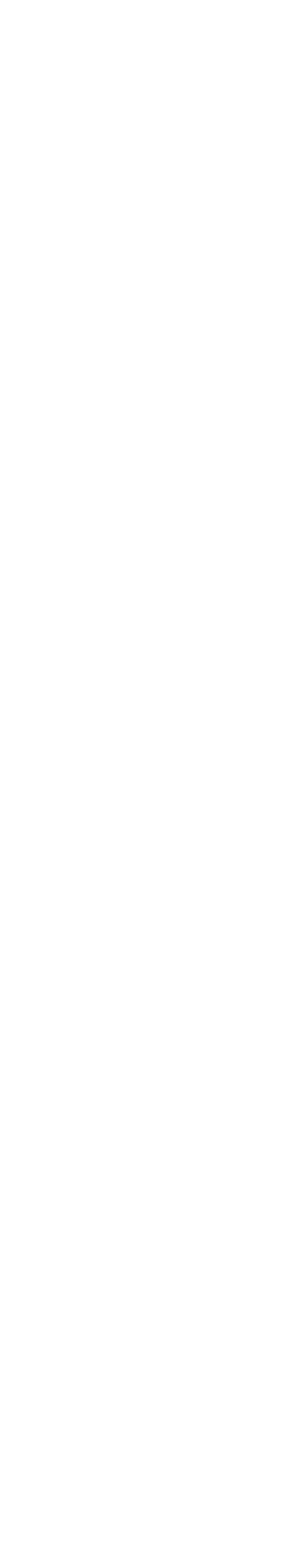
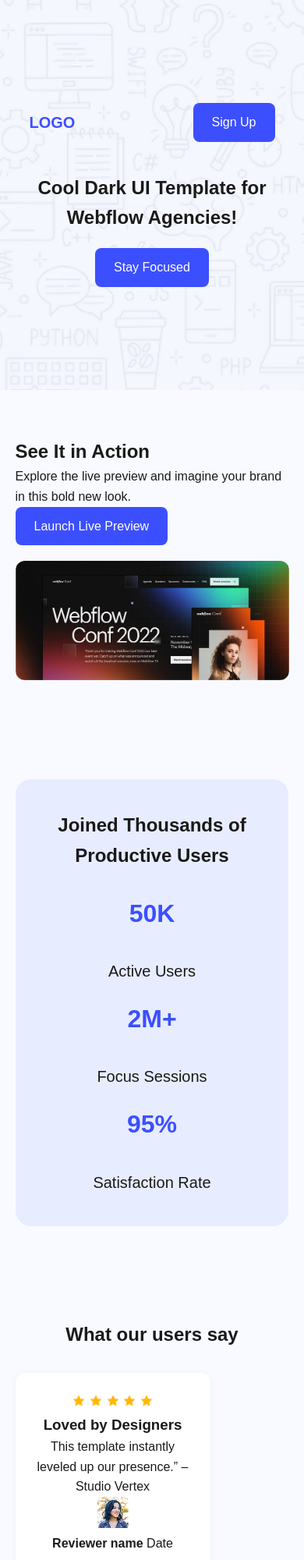
Before and after one commit to Himel-L/Assainment-1, a plain HTML site: page assainment-1.html in a window 390 px wide. Shown: the top 2000 px of the page at 78% size. Before the commit the page ends 844 px from the top, so only its background shows below. Drawn offline with Linux system fonts and the light colour scheme.

```diff
--- /dev/null
+++ b/assainment-1.css
@@ -0,0 +1,246 @@
+* {
+  margin: 0;
+  padding: 0;
+  box-sizing: border-box;
+  font-family: sans-serif;
+}
+
+body {
+  background-color: #f8faff;
+  color: #1a1a1a;
+  line-height: 1.6;
+}
+
+.hero {
+  min-height: 500px;
+  background-image: url("Assets/Hero-bg.png");
+  background-size: cover;
+  background-position: center;
+  background-repeat: no-repeat;
+  padding: 80px 20px;
+  text-align: center;
+  display: flex;
+  flex-direction: column;
+  justify-content: center;
+}
+
+.header {
+  display: flex;
+  justify-content: space-between;
+  align-items: center;
+  padding: 0 5%;
+  margin-bottom: 40px;
+}
+
+.logo {
+  font-weight: bold;
+  font-size: 20px;
+  color: #3c4fff;
+}
+
+.btn {
+  background-color: #3c4fff;
+  color: white;
+  padding: 10px 20px;
+  border-radius: 6px;
+  text-decoration: none;
+  display: inline-block;
+  font-size: 16px;
+  font-weight: 500;
+  transition: 0.3s;
+  cursor: pointer;
+  border: none;
+}
+
+.btn-wrapper {
+  text-align: center;
+  margin-top: 20px;
+}
+
+
+.action {
+  display: flex;
+  flex-wrap: wrap;
+  justify-content: space-between;
+  padding: 60px 5%;
+  align-items: center;
+}
+
+.action .text {
+  flex: 1;
+  min-width: 250px;
+}
+
+.action .image img {
+  max-width: 100%;
+  border-radius: 12px;
+  margin-top: 20px;
+}
+
+.stats {
+  text-align: center;
+  padding: 60px 20px;
+  background: #f8faff;
+}
+
+.stats-box {
+  background-color: #e7edff;
+  padding: 40px 20px;
+  border-radius: 20px;
+  max-width: 1000px;
+  margin: 0 auto;
+}
+
+.numbers {
+  display: flex;
+  justify-content: center;
+  gap: 50px;
+  margin-top: 30px;
+  flex-wrap: wrap;
+}
+
+.numbers div {
+  font-size: 20px;
+}
+
+.numbers strong {
+  display: block;
+  font-size: 32px;
+  color: #3c4fff;
+}
+
+
+.testimonials {
+  padding: 60px 5%;
+  text-align: center;
+}
+
+.cards {
+  display: flex;
+  gap: 20px;
+  flex-wrap: wrap;
+  justify-content: center;
+  margin-top: 30px;
+}
+
+.card {
+  background: #fff;
+  padding: 20px;
+  border-radius: 12px;
+  box-shadow: 0 2px 8px rgba(0,0,0,0.05);
+  width: 250px;
+}
+
+.stars {
+  color: gold;
+  font-size: 20px;
+}
+
+.focus {
+  padding: 60px 5%;
+  background-color: #f8faff;
+}
+
+.focus-content {
+  display: flex;
+  align-items: center;
+  justify-content: space-between;
+  gap: 40px;
+  flex-wrap: wrap;
+}
+
+.focus .text {
+  flex: 1;
+  min-width: 280px;
+}
+
+.focus .image img {
+  max-width: 100%;
+  border-radius: 16px;
+  flex: 1;
+  min-width: 280px;
+}
+
+.contact {
+  background: #f1f5ff;
+  padding: 60px 5%;
+  display: flex;
+  flex-direction: column;
+  align-items: center;
+  justify-content: center;
+  text-align: center;
+}
+
+form {
+  width: 100%;
+  max-width: 400px;
+  display: flex;
+  flex-direction: column;
+  gap: 15px;
+  align-items: center;
+}
+
+input, textarea {
+  width: 100%;
+  padding: 12px;
+  border: 1px solid #ccc;
+  border-radius: 8px;
+}
+
+.footer {
+  text-align: center;
+  padding: 40px 5%;
+  background: #fff;
+}
+
+.footer nav {
+  margin-top: 20px;
+}
+
+.footer a {
+  margin: 0 10px;
+  text-decoration: none;
+  color: #333;
+}
+
+@media (max-width: 768px) {
+  .action {
+    flex-direction: column;
+  }
+
+  .numbers {
+    flex-direction: column;
+    gap: 20px;
+  }
+
+  .cards {
+    flex-direction: column;
+  }
+}
+
+.btn {
+  background-color: #3c4fff;
+  color: #fff;
+  padding: 12px 24px;
+  border: none;
+  border-radius: 8px;
+  text-decoration: none;
+  font-size: 16px;
+  font-weight: 500;
+  transition: all 0.3s ease;
+  display: inline-block;
+  cursor: pointer;
+}
+
+/* Hover effect */
+.btn:hover {
+  background-color: #1f30ff;
+  transform: scale(1.05);
+  box-shadow: 0 8px 20px rgba(60, 79, 255, 0.4);
+}
+
+/* Click/Active effect */
+.btn:active {
+  transform: scale(0.95);
+  box-shadow: 0 4px 12px rgba(60, 79, 255, 0.2);
+}
--- a/assainment-1.html
+++ b/assainment-1.html
@@ -1,10 +1,158 @@
 <!DOCTYPE html>
 <html lang="en">
 <head>
-
-  <title>Assainment 1</title>
+  <meta charset="UTF-8" />
+  <meta name="viewport" content="width=device-width, initial-scale=1.0" />
+  <title>Assignment Page</title>
+  <link rel="stylesheet" href="assainment-1.css" />
 </head>
 <body>
 
+  <!-- HERO SECTION -->
+  <section class="hero">
+  <header class="header">
+    <div class="logo">LOGO</div>
+    <a href="#" class="btn">Sign Up</a>
+  </header>
+
+  <h1>Cool Dark UI Template for <br> Webflow Agencies!</h1>
+
+  <div class="btn-wrapper">
+    <a href="#" class="btn">Stay Focused</a>
+  </div>
+</section>
+
+
+  <!-- ACTION SECTION -->
+  <section class="action">
+    <div class="text">
+      <h2>See It in Action</h2>
+      <p>Explore the live preview and imagine your brand in this bold new look.</p>
+      <a href="#" class="btn">Launch Live Preview</a>
+    </div>
+    <div class="image">
+      <img src="Assets/wc-big.png" alt="Preview Image" />
+    </div>
+  </section>
+
+  <!-- STATS SECTION -->
+  <section class="stats">
+  <div class="stats-box">
+    <h2>Joined Thousands of Productive Users</h2>
+    <div class="numbers">
+      <div><strong>50K</strong><br>Active Users</div>
+      <div><strong>2M+</strong><br>Focus Sessions</div>
+      <div><strong>95%</strong><br>Satisfaction Rate</div>
+    </div>
+  </div>
+</section>
+
+
+  <!-- TESTIMONIAL SECTION -->
+  <section class="testimonials">
+  <h2>What our users say</h2>
+  <div class="cards">
+
+    <!-- Card 1 -->
+    <div class="card">
+      <div class="stars">
+        <img src="Assets/icon-star.png" alt="star" width="16" />
+        <img src="Assets/icon-star.png" alt="star" width="16" />
+        <img src="Assets/icon-star.png" alt="star" width="16" />
+        <img src="Assets/icon-star.png" alt="star" width="16" />
+        <img src="Assets/icon-star.png" alt="star" width="16" />
+      </div>
+      <h3>Loved by Designers</h3>
+      <p>This template instantly leveled up our presence.” – Studio Vertex</p>
+      <div class="reviewer">
+        <img src="Assets/avatar.png" alt="avatar">
+        <div class="info">
+          <strong>Reviewer name</strong>
+          <span>Date</span>
+        </div>
+      </div>
+    </div>
+
+    <!-- Card 2 -->
+    <div class="card">
+      <div class="stars">
+        <img src="Assets/icon-star.png" alt="star" width="16" />
+        <img src="Assets/icon-star.png" alt="star" width="16" />
+        <img src="Assets/icon-star.png" alt="star" width="16" />
+        <img src="Assets/icon-star.png" alt="star" width="16" />
+        <img src="Assets/icon-star.png" alt="star" width="16" />
+      </div>
+      <h3>Loved by Designers</h3>
+      <p>This template instantly leveled up our presence.” – Studio Vertex</p>
+      <div class="reviewer">
+        <img src="Assets/avatar.png" alt="avatar">
+        <div class="info">
+          <strong>Reviewer name</strong>
+          <span>Date</span>
+        </div>
+      </div>
+    </div>
+
+    <!-- Card 3 -->
+    <div class="card">
+      <div class="stars">
+        <img src="Assets/icon-star.png" alt="star" width="16" />
+        <img src="Assets/icon-star.png" alt="star" width="16" />
+        <img src="Assets/icon-star.png" alt="star" width="16" />
+        <img src="Assets/icon-star.png" alt="star" width="16" />
+        <img src="Assets/icon-star.png" alt="star" width="16" />
+      </div>
+      <h3>Loved by Designers</h3>
+      <p>This template instantly leveled up our presence.” – Studio Vertex</p>
+      <div class="reviewer">
+        <img src="Assets/avatar.png" alt="avatar">
+        <div class="info">
+          <strong>Reviewer name</strong>
+          <span>Date</span>
+        </div>
+      </div>
+    </div>
+
+  </div>
+</section>
+
+
+  <!-- FOCUS SECTION -->
+ <section class="focus">
+  <div class="focus-content">
+    <div class="text">
+      <h2>Ready to focus better</h2>
+      <p>This template instantly leveled up our presence.”</p>
+      <a href="#" class="btn">Get Started Free</a>
+    </div>
+    <div class="image">
+      <img src="Assets/wc-mini.png" alt="Focus Image" />
+    </div>
+  </div>
+</section>
+
+  <!-- CONTACT SECTION -->
+  <section class="contact">
+    <h2>Let’s Get in Touch</h2>
+    <form>
+      <input type="email" placeholder="example@email.com" required />
+      <input type="text" placeholder="full name" required />
+      <textarea placeholder="write your message...." required></textarea>
+      <button type="submit" class="btn">Get in Touch</button>
+    </form>
+  </section>
+
+  <!-- FOOTER -->
+  <footer class="footer">
+    <h2>LOGO</h2>
+    <p>Ready to elevate your online presence? Contact us today to discuss your project.</p>
+    <nav>
+      <a href="#">Home</a>
+      <a href="#">About</a>
+      <a href="#">How it Works</a>
+      <a href="#">Services</a>
+    </nav>
+  </footer>
+
 </body>
 </html>
```
Also changed, not shown: Assets/Hero-bg.png (added), Assets/avatar.png (added), Assets/icon-star.png (added), Assets/wc-big.png (added), Assets/wc-mini.png (added).
